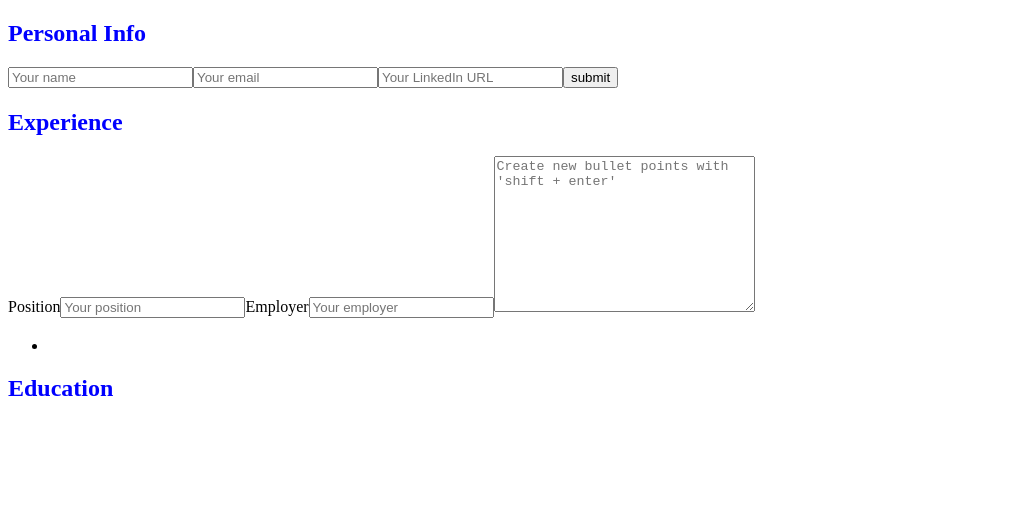
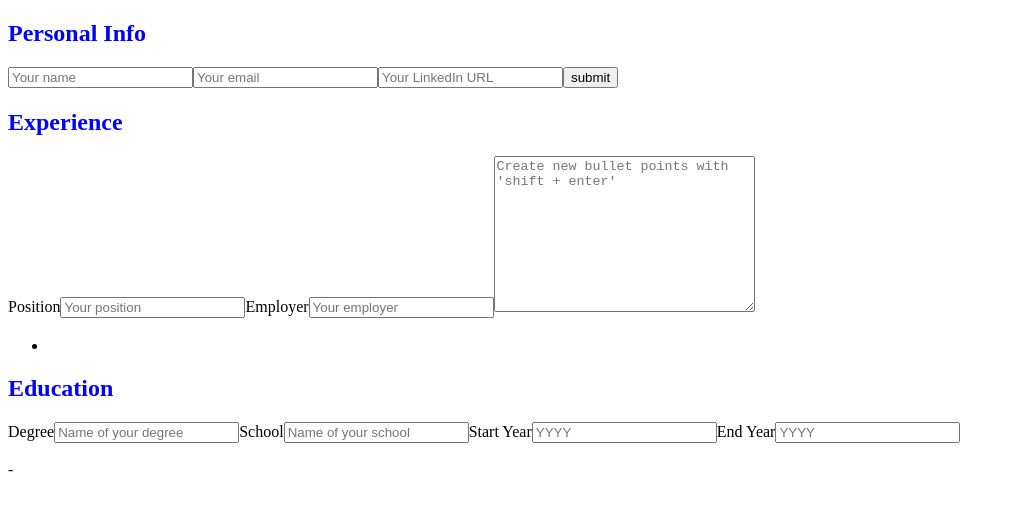
Before and after one commit to rfloarea/resume-app, a React (Vite) app: page / in a window 1280 px wide. Shown: the top 510 px of the page, without its empty margins (0-1015 px from the left). Built offline with nearby package versions, Linux system fonts and the light colour scheme.

Commit message:
basic edu component

```diff
--- a/src/Education.jsx
+++ b/src/Education.jsx
@@ -1,6 +1,63 @@
+import { useState } from "react"
 
 export default function Education() {
+    const [degree, setDegree] = useState('');
+    const [school, setSchool] = useState('');
+    const [startYear, setStartYear] = useState('');
+    const [endYear, setEndYear] = useState('');
+
+    function handleDegreeChange(event) {
+        setDegree(event.target.value)
+    }
+    function handleSchoolChange(event) {
+        setSchool(event.target.value)
+    }
+    function handleStartYearChange(event) {
+        setStartYear(event.target.value)
+    }
+    function handleEndYearChange(event) {
+        setEndYear(event.target.value)
+    }
     return (
-        <h2>Education</h2>
+        <>
+            <div className="editor">
+                <h2>Education</h2>
+                <label htmlFor="degree">Degree</label>
+                <input
+                    type="text"
+                    id="degree"
+                    value={degree}
+                    onChange={handleDegreeChange}
+                    placeholder="Name of your degree" />
+                <label htmlFor="school">School</label>
+                <input
+                    type="text"
+                    id="school"
+                    value={school}
+                    onChange={handleSchoolChange}
+                    placeholder="Name of your school" />
+                <label htmlFor="startYear">Start Year</label>
+                <input
+                    type="text"
+                    id="startYear"
+                    value={startYear}
+                    onChange={handleStartYearChange}
+                    placeholder="YYYY" />
+                <label htmlFor="endYear">End Year</label>
+                <input
+                    type="text"
+                    id="endYear"
+                    value={endYear}
+                    onChange={handleEndYearChange}
+                    placeholder="YYYY" />
+            </div>
+
+            <div className="display">
+                <h3>{degree}</h3>
+                <p>{school}</p>
+                <p>{startYear + ' - ' + endYear}</p>
+            </div>
+
+        </>
     )
 }
```
